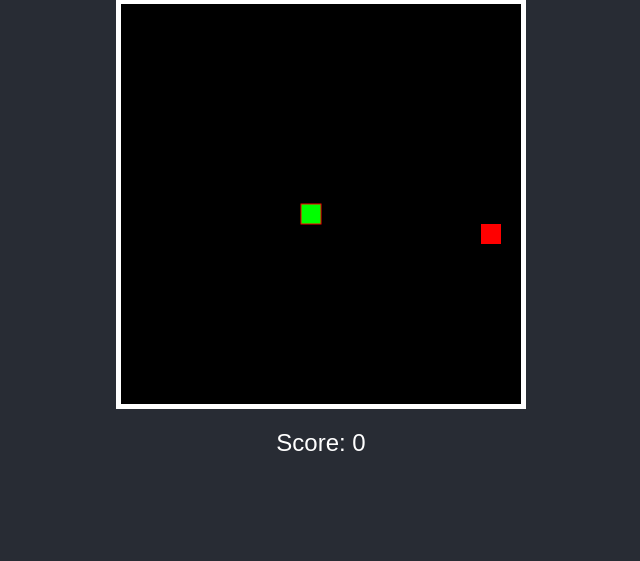
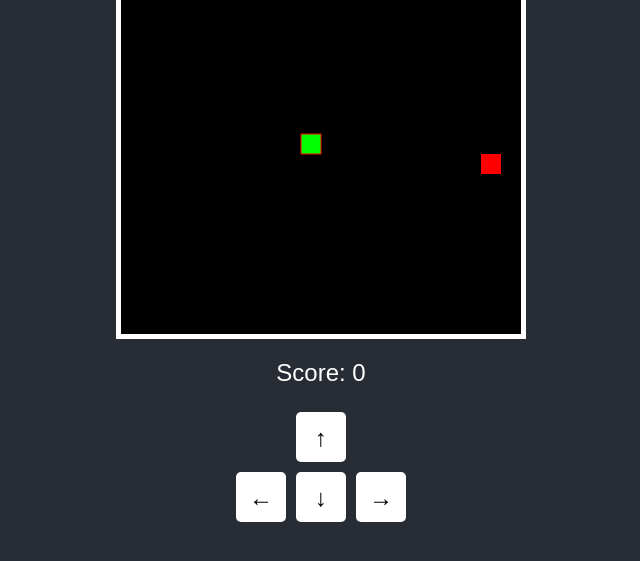
Before and after one commit to MAMBAGIN07/sgame, a plain HTML site: page index.html in a window 1280 px wide. Shown: the part 215-776 px from the top of the page, without its empty margins (319-959 px from the left). Drawn offline with Linux system fonts and the light colour scheme.

Commit message:
Update index.html

```diff
--- a/index.html
+++ b/index.html
@@ -28,12 +28,46 @@
             margin-top: 20px;
             font-size: 24px;
         }
+        #controls {
+            display: flex;
+            flex-direction: column;
+            align-items: center;
+            margin-top: 20px;
+        }
+        .control-row {
+            display: flex;
+            justify-content: center;
+            margin: 5px 0;
+        }
+        .control-button {
+            width: 50px;
+            height: 50px;
+            background-color: #fff;
+            color: #000;
+            font-size: 24px;
+            text-align: center;
+            line-height: 50px;
+            border: none;
+            border-radius: 5px;
+            margin: 0 5px;
+            cursor: pointer;
+        }
     </style>
 </head>
 <body>
     <h1>Snake Game</h1>
     <canvas id="gameCanvas" width="400" height="400"></canvas>
     <div id="score">Score: 0</div>
+    <div id="controls">
+        <div class="control-row">
+            <button class="control-button" id="up">↑</button>
+        </div>
+        <div class="control-row">
+            <button class="control-button" id="left">←</button>
+            <button class="control-button" id="down">↓</button>
+            <button class="control-button" id="right">→</button>
+        </div>
+    </div>
     <script>
         const canvas = document.getElementById("gameCanvas");
         const ctx = canvas.getContext("2d");
@@ -52,6 +86,10 @@
         let speed = 200;
 
         document.addEventListener("keydown", changeDirection);
+        document.getElementById("up").addEventListener("click", () => setDirection("UP"));
+        document.getElementById("down").addEventListener("click", () => setDirection("DOWN"));
+        document.getElementById("left").addEventListener("click", () => setDirection("LEFT"));
+        document.getElementById("right").addEventListener("click", () => setDirection("RIGHT"));
 
         function changeDirection(event) {
             if (event.keyCode == 37 && direction != "RIGHT") {
@@ -61,6 +99,18 @@
             } else if (event.keyCode == 39 && direction != "LEFT") {
                 direction = "RIGHT";
             } else if (event.keyCode == 40 && direction != "UP") {
+                direction = "DOWN";
+            }
+        }
+
+        function setDirection(newDirection) {
+            if (newDirection == "LEFT" && direction != "RIGHT") {
+                direction = "LEFT";
+            } else if (newDirection == "UP" && direction != "DOWN") {
+                direction = "UP";
+            } else if (newDirection == "RIGHT" && direction != "LEFT") {
+                direction = "RIGHT";
+            } else if (newDirection == "DOWN" && direction != "UP") {
                 direction = "DOWN";
             }
         }
```
